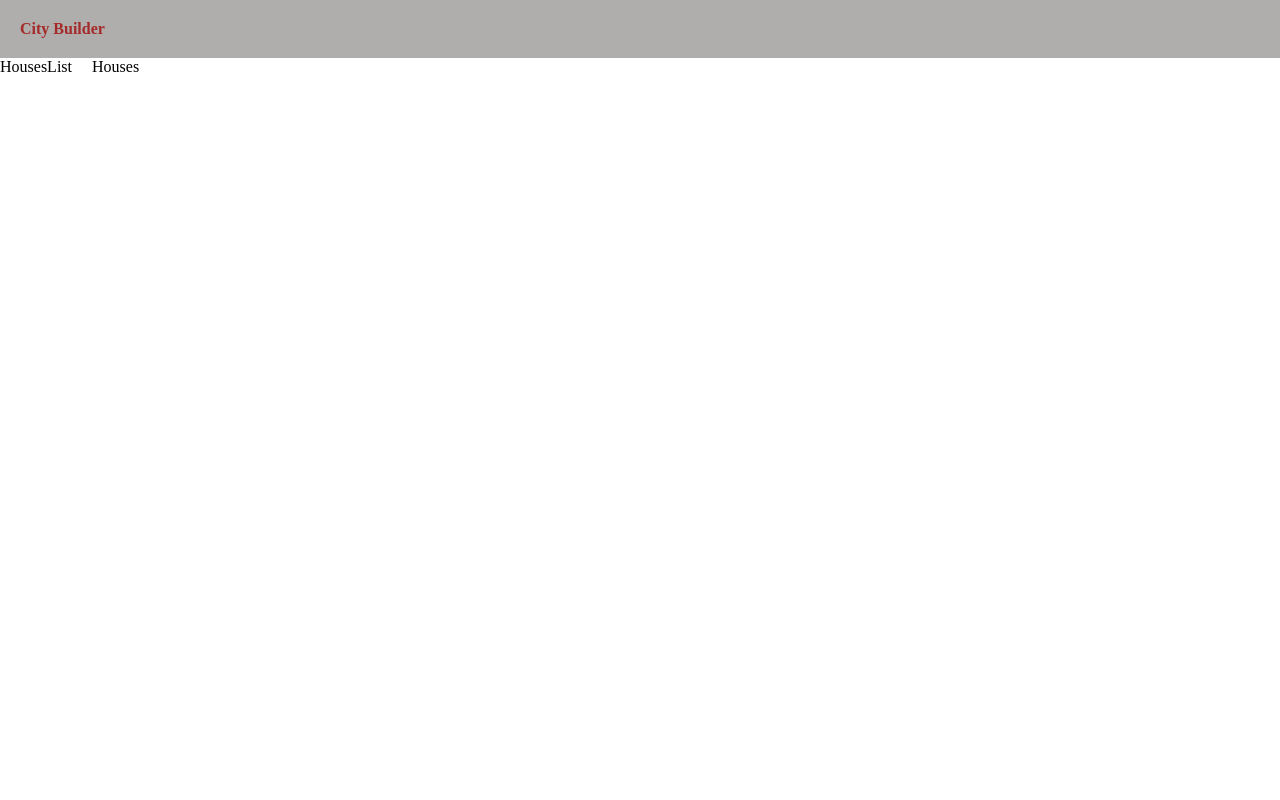
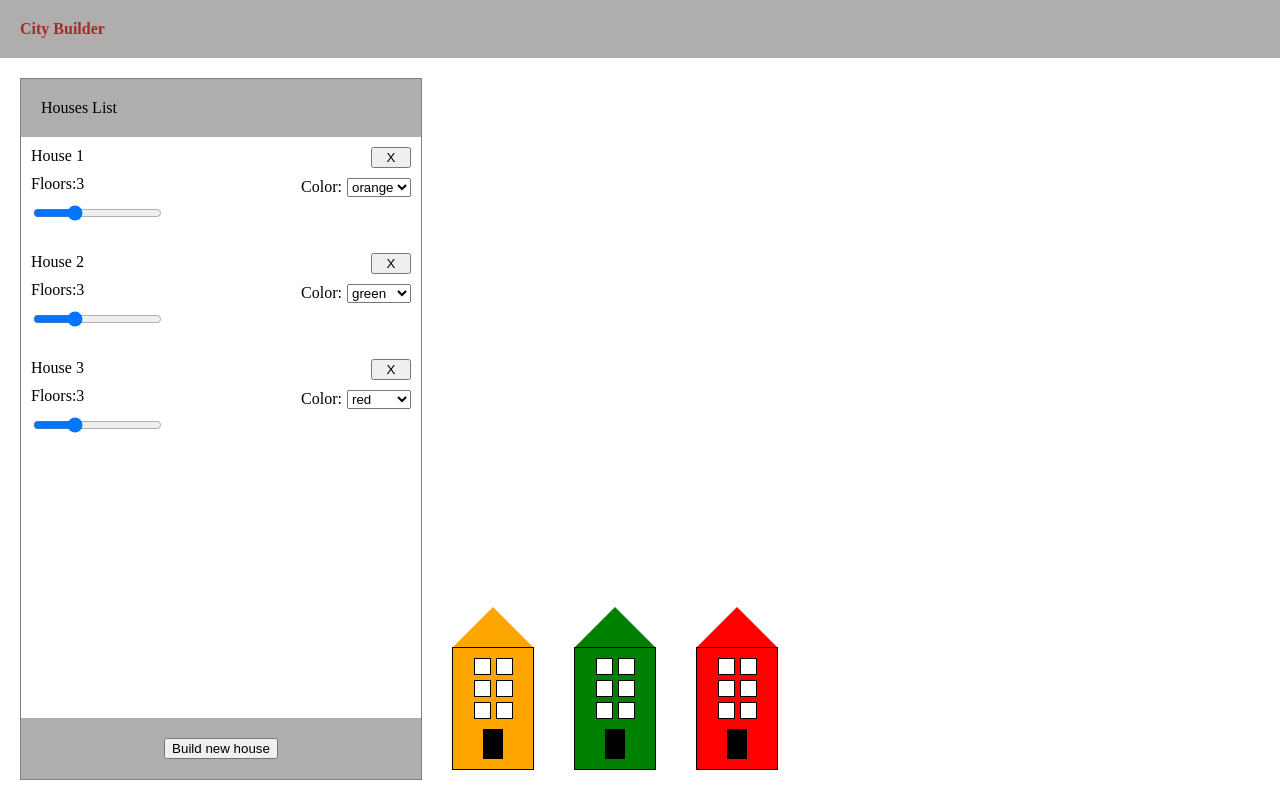
Before and after one commit to lulzimz/city-builder, a React (Vite) app: page / in a window 1280 px wide. Built offline with nearby package versions, Linux system fonts and the light colour scheme.

Commit message:
[feat]: houses manipulation

```diff
--- a/package.json
+++ b/package.json
@@ -10,8 +10,10 @@
     "preview": "vite preview"
   },
   "dependencies": {
+    "antd": "^5.24.2",
     "react": "^19.0.0",
-    "react-dom": "^19.0.0"
+    "react-dom": "^19.0.0",
+    "zustand": "^5.0.3"
   },
   "devDependencies": {
     "@eslint/js": "^9.21.0",
--- a/src/App.css
+++ b/src/App.css
@@ -1,9 +1,15 @@
 .app {
   height: 100vh;
+  width: 100vw;
   overflow: hidden;
+  display: flex;
+  flex-direction: column;
 }
 .content {
+  padding: 20px;
   display: flex;
   gap: 20px;
   height: 100%;
+  width: 100%;
+  overflow: hidden;
 }
--- /dev/null
+++ b/src/components/House/House.css
@@ -0,0 +1,38 @@
+.houseContainer {
+  flex-direction: column;
+  align-items: center;
+  margin: 10px;
+}
+
+.roof {
+  border-left: 40px solid transparent;
+  border-right: 40px solid transparent;
+}
+
+.houseBody {
+  flex-direction: column;
+  align-items: center;
+  width: 60px;
+  padding: 10px;
+  border: 1px solid black;
+}
+
+.windows {
+  display: grid;
+  grid-template-columns: repeat(2, 1fr);
+  gap: 5px;
+}
+
+.window {
+  width: 15px;
+  height: 15px;
+  background-color: white;
+  border: 1px solid black;
+}
+
+.door {
+  width: 20px;
+  height: 30px;
+  background-color: black;
+  margin-top: 10px;
+}
--- /dev/null
+++ b/src/components/House/House.jsx
@@ -0,0 +1,28 @@
+import { Flex } from "antd";
+import "./House.css";
+
+const House = ({ floors, color }) => {
+  return (
+    <Flex className="houseContainer">
+      {/* Roof */}
+      <div className="roof" style={{ borderBottom: `40px solid ${color}` }} />
+
+      {/* House Body */}
+      <Flex className="houseBody" style={{ backgroundColor: color }}>
+        {/* Windows */}
+        <div className="windows">
+          {Array(floors * 2)
+            .fill()
+            .map((_, index) => (
+              <div key={index} className="window" />
+            ))}
+        </div>
+
+        {/* Door */}
+        <div className="door" />
+      </Flex>
+    </Flex>
+  );
+};
+
+export default House;
--- a/src/components/Houses/Houses.jsx
+++ b/src/components/Houses/Houses.jsx
@@ -1,5 +1,17 @@
+import { Flex } from "antd";
+import { housesStore } from "../../store/housesStore";
+import House from "../House/House";
+
 const Houses = () => {
-  return <div className="housesContainer">Houses</div>;
+  const { houses } = housesStore();
+
+  return (
+    <Flex align="end" gap={20} style={{ overflow: "auto" }}>
+      {houses.map((house, index) => (
+        <House key={house.id} {...house} />
+      ))}
+    </Flex>
+  );
 };
 
 export default Houses;
--- a/src/components/HousesList/HousesList.css
+++ b/src/components/HousesList/HousesList.css
@@ -1,2 +1,26 @@
-.houseContainer {
+.housesContainer {
+  border: 1px solid gray;
+  min-width: 400px;
+  justify-content: space-between;
 }
+.housesList {
+  height: 100%;
+  flex-direction: column;
+  gap: 10px;
+  overflow: auto;
+}
+
+.house {
+  padding: 10px;
+  gap: 10px;
+  justify-content: space-between;
+}
+
+.housesContainer .section {
+  padding: 20px;
+  background: rgba(141, 137, 137, 0.689);
+}
+.delete-icon {
+  align-self: flex-end;
+  width: 40px;
+}
--- a/src/components/HousesList/HousesList.jsx
+++ b/src/components/HousesList/HousesList.jsx
@@ -1,7 +1,142 @@
+import { Flex } from "antd";
+import { housesStore } from "../../store/housesStore";
 import "./HousesList.css";
+import { useState } from "react";
+
+const COLORS = ["red", "green", "orange"];
 
 const HousesList = () => {
-  return <div className="houseContainer">HousesList</div>;
+  const { houses, setHouses } = housesStore();
+
+  const handleEditHouse = (id, key, value) => {
+    setHouses(
+      houses.map((house) =>
+        house.id === id ? { ...house, [key]: value } : house
+      )
+    );
+  };
+
+  return (
+    <Flex vertical className="housesContainer">
+      <div className="section">Houses List</div>
+
+      <Flex className="housesList">
+        {houses.map(({ id, title, floors, color }, index) => {
+          return (
+            <Flex key={index} className="house">
+              <Flex vertical gap={10}>
+                <div className="title">{title}</div>
+
+                <Flex gap={5}>
+                  <span>Floors:{floors}</span>
+                </Flex>
+
+                <input
+                  type="range"
+                  value={floors}
+                  max={10}
+                  onChange={(e) =>
+                    handleEditHouse(id, "floors", e.target.value)
+                  }
+                />
+              </Flex>
+
+              <Flex vertical gap={10}>
+                <button
+                  className="delete-icon"
+                  onClick={() =>
+                    setHouses(houses.filter((item) => item.id !== id))
+                  }
+                >
+                  X
+                </button>
+
+                <Flex gap={5}>
+                  <span>Color:</span>
+
+                  <select
+                    onChange={(e) =>
+                      handleEditHouse(id, "color", e.target.value)
+                    }
+                  >
+                    {COLORS.map((opt, i) => (
+                      <option
+                        key={i}
+                        selected={opt === color}
+                        value={opt}
+                        label={opt}
+                      />
+                    ))}
+                  </select>
+                </Flex>
+              </Flex>
+            </Flex>
+          );
+        })}
+      </Flex>
+
+      <Footer />
+    </Flex>
+  );
 };
 
 export default HousesList;
+
+const Footer = () => {
+  const { houses, setHouses } = housesStore();
+
+  const [createNewHouse, setCreateNewHouse] = useState(false);
+  const [newHouse, setNewHouse] = useState({});
+
+  const handleAddHouse = () => {
+    setHouses([...houses, { id: Date.now(), ...newHouse }]);
+    setCreateNewHouse(false);
+  };
+
+  return (
+    <Flex justify="center" className="section">
+      {!createNewHouse ? (
+        <button onClick={() => setCreateNewHouse(true)}>Build new house</button>
+      ) : (
+        <Flex vertical>
+          Title:
+          <input
+            onChange={(e) =>
+              setNewHouse((p) => ({ ...p, title: e.target.value }))
+            }
+          />
+          Floors:
+          <input
+            type="number"
+            max="10"
+            onChange={(e) => {
+              const floor = e.target.value;
+              setNewHouse((p) => ({ ...p, floors: floor > 10 ? 10 : floor }));
+            }}
+          />
+          Color:
+          <select
+            onChange={(e) =>
+              setNewHouse((p) => ({ ...p, color: e.target.value }))
+            }
+          >
+            {COLORS.map((opt, i) => (
+              <option
+                key={i}
+                selected={opt === newHouse.color}
+                value={opt}
+                label={opt}
+              />
+            ))}
+          </select>
+          <button
+            disabled={Object.values(newHouse).length !== 3}
+            onClick={handleAddHouse}
+          >
+            Add
+          </button>
+        </Flex>
+      )}
+    </Flex>
+  );
+};
--- /dev/null
+++ b/src/store/housesStore.js
@@ -0,0 +1,11 @@
+import { create } from "zustand";
+
+const initialHouses = [
+  { id: 1, title: "House 1", floors: 3, color: "orange" },
+  { id: 2, title: "House 2", floors: 3, color: "green" },
+  { id: 3, title: "House 3", floors: 3, color: "red" },
+];
+
+export const housesStore = create((set) => {
+  return { houses: initialHouses, setHouses: (houses) => set({ houses }) };
+});
```
Also changed, not shown: 1 other file (tests, documents, lock files or other folders).
